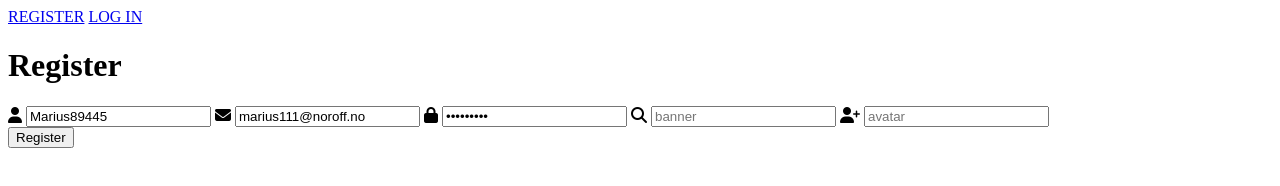
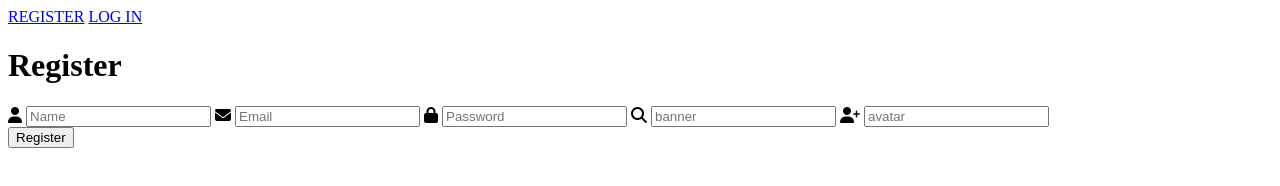
Before and after one commit to Mariuskvaal/Noroff-social-media, a website with bundled scripts: page register/index.html in a window 1280 px wide. Built offline with nearby package versions, Linux system fonts and the light colour scheme.

Commit message:
update index.html register page

```diff
--- a/register/index.html
+++ b/register/index.html
@@ -32,7 +32,6 @@
         >
           <i class="fa-solid fa-user"></i>
           <input
-          value="Marius89445"
             placeholder="Name"
             type="text"
             name="name"
@@ -43,7 +42,6 @@
 
           <i class="fa-solid fa-envelope"></i>
           <input
-          value="marius111@noroff.no"
             placeholder="Email"
             type="email"
             name="email"
@@ -54,7 +52,6 @@
 
           <i class="fa-solid fa-lock"></i>
           <input
-            value="marius111"
             placeholder="Password"
             type="password"
             name="password"
```
